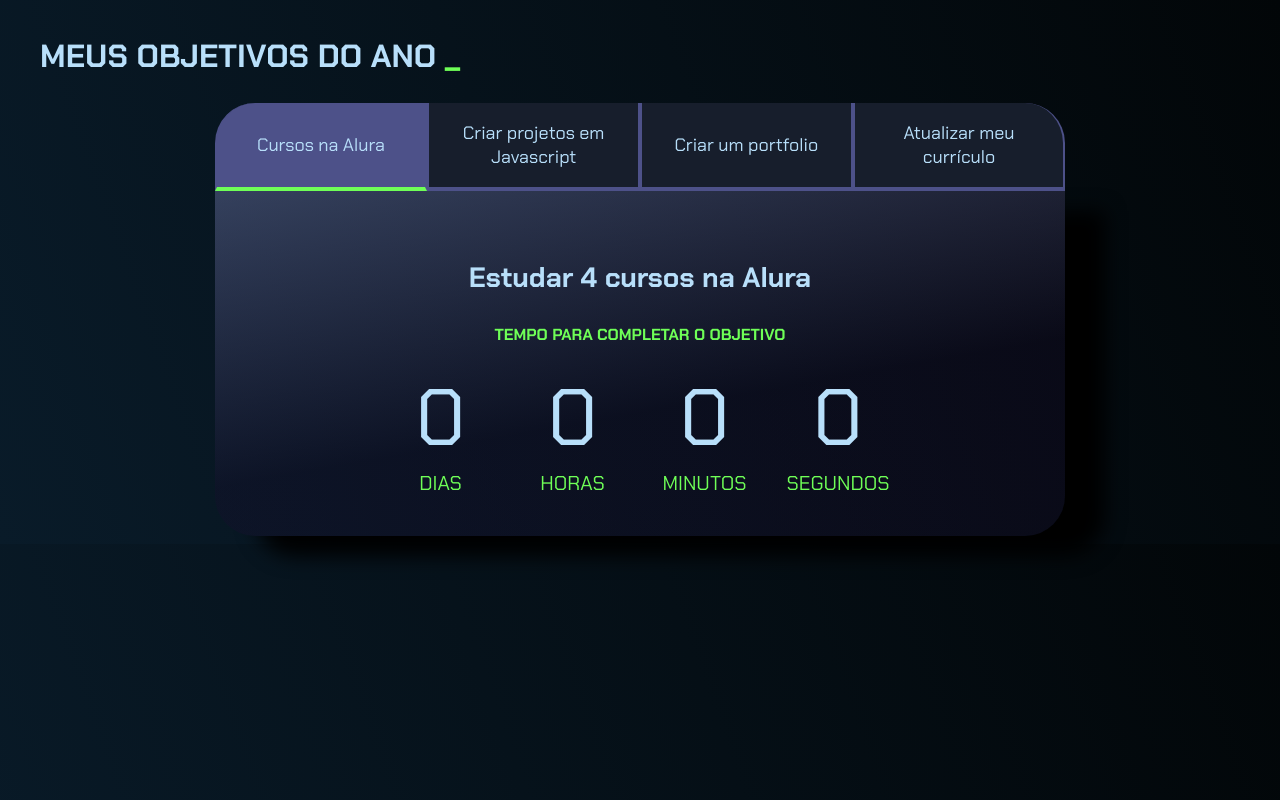
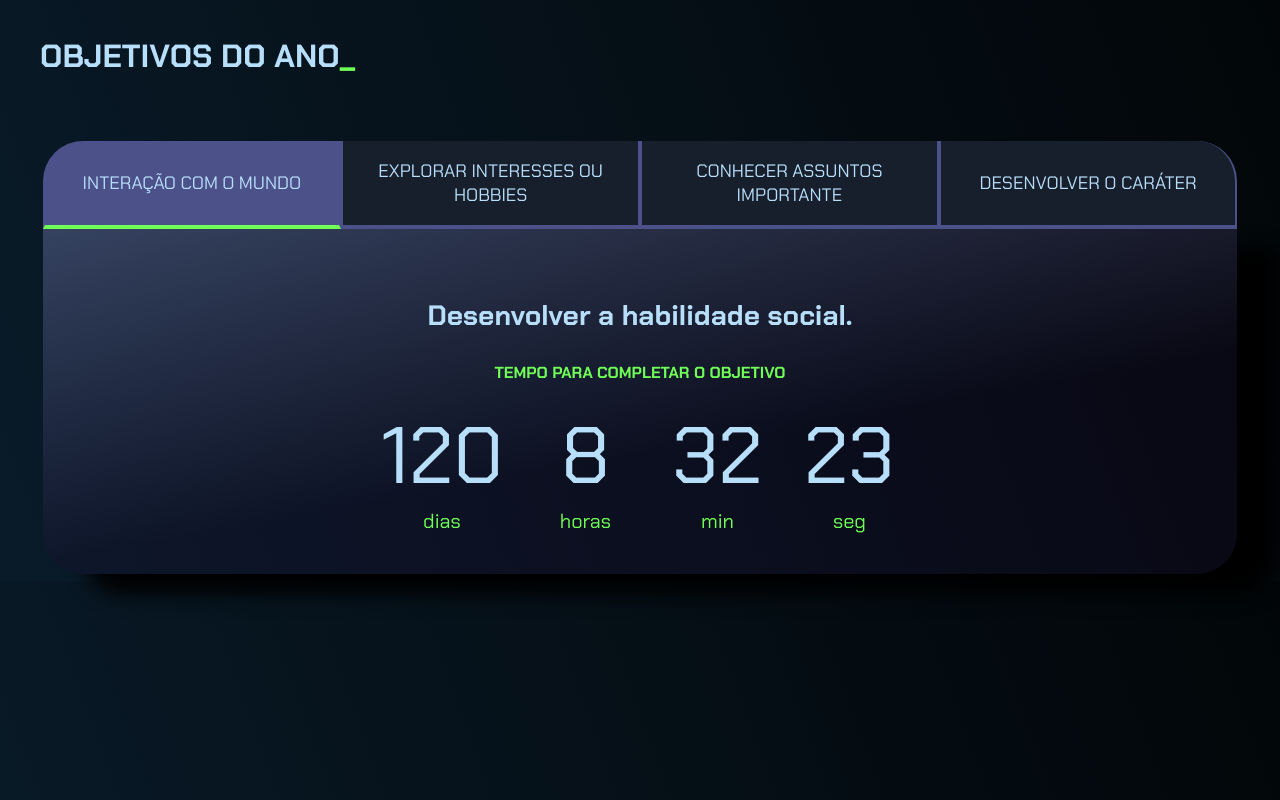
Before and after one commit to Amilcar07/Codigo-2do-timestre-3ero, a plain HTML site: page index.html in a window 1280 px wide. Drawn offline with Linux system fonts and the light colour scheme.

Commit message:
Add files via upload

```diff
--- a/index.html
+++ b/index.html
@@ -1,3 +1,4 @@
+
 <!DOCTYPE html>
 <html lang="pt-br">
 
@@ -10,101 +11,103 @@
 
 <body>
     <section class="conteudo-principal">
-        <h2 class="titulo-principal">MEUS OBJETIVOS DO ANO <span>_</span></h2>
+        <h2 class="titulo-principal">OBJETIVOS DO ANO<span>_</span></h2>
+        <h3></h3>
         <div class="conteudo">
             <div class="botoes">
-                <button class="botao ativo">Cursos na Alura</button>
-                <button class="botao">Criar projetos em Javascript</button>
-                <button class="botao">Criar um portfolio</button>
-                <button class="botao">Atualizar meu currículo</button>
+                <button class="botao ativo">INTERAÇÃO COM O MUNDO</button>
+                <button class="botao">EXPLORAR INTERESSES OU HOBBIES</button>
+                <button class="botao">CONHECER ASSUNTOS IMPORTANTE</button>
+                <button class="botao">DESENVOLVER O CARÁTER</button>
             </div>
             <div class="abas-textos">
                 <div class="aba-conteudo ativo">
-                    <h3 class="aba-conteudo-titulo-principal">Estudar 4 cursos na Alura</h3>
+                    <h3 class="aba-conteudo-titulo-principal">Desenvolver a habilidade social.</h3>
                     <h4 class="aba-conteudo-titulo-secundario">Tempo para completar o objetivo</h4>
                     <div class="contador">
                         <div class="contador-digito">
                             <p class="contador-digito-numero" id="dias0"></p>
-                            <p class="contador-digito-texto">DIAS</p>
+                            <p class="contador-digito-texto">dias</p>
                         </div>
                         <div class="contador-digito">
                             <p class="contador-digito-numero" id="horas0"></p>
-                            <p class="contador-digito-texto">HORAS</p>
+                            <p class="contador-digito-texto">horas</p>
                         </div>
                         <div class="contador-digito">
                             <p class="contador-digito-numero" id="min0"></p>
-                            <p class="contador-digito-texto">MINUTOS</p>
+                            <p class="contador-digito-texto">min</p>
                         </div>
                         <div class="contador-digito">
                             <p class="contador-digito-numero" id="seg0"></p>
-                            <p class="contador-digito-texto">SEGUNDOS</p>
+                            <p class="contador-digito-texto">seg</p>
                         </div>
                     </div>
                 </div>
                 <div class="aba-conteudo">
-                    <h3 class="aba-conteudo-titulo-principal">Criar 5 projetos em Javascript</h3>
+                    <h3 class="aba-conteudo-titulo-principal">Desfrutar de novas experiências</h3>
                     <h4 class="aba-conteudo-titulo-secundario">Tempo para completar o objetivo</h4>
                     <div class="contador">
                         <div class="contador-digito">
                             <p class="contador-digito-numero" id="dias1"></p>
-                            <p class="contador-digito-texto">DIAS</p>
+                            <p class="contador-digito-texto">dias</p>
                         </div>
                         <div class="contador-digito">
                             <p class="contador-digito-numero" id="horas1"></p>
-                            <p class="contador-digito-texto">HORAS</p>
+                            <p class="contador-digito-texto">horas</p>
                         </div>
                         <div class="contador-digito">
                             <p class="contador-digito-numero" id="min1"></p>
-                            <p class="contador-digito-texto">MINUTOS</p>
+                            <p class="contador-digito-texto">min</p>
                         </div>
                         <div class="contador-digito">
                             <p class="contador-digito-numero" id="seg1"></p>
-                            <p class="contador-digito-texto">SEGUNDOS</p>
+                            <p class="contador-digito-texto">seg</p>
                         </div>
                     </div>
                 </div>
                 <div class="aba-conteudo">
-                    <h3 class="aba-conteudo-titulo-principal">Criar um portfolio com os meus 3 melhores projetos</h3>
+                    <h3 class="aba-conteudo-titulo-principal">Saber de assuntos históricos e culturais  para fortalecer o conhecimento.</h3>
                     <h4 class="aba-conteudo-titulo-secundario">Tempo para completar o objetivo</h4>
                     <div class="contador">
                         <div class="contador-digito">
                             <p class="contador-digito-numero" id="dias2"></p>
-                            <p class="contador-digito-texto">DIAS</p>
+                            <p class="contador-digito-texto">dias</p>
                         </div>
                         <div class="contador-digito">
                             <p class="contador-digito-numero" id="horas2"></p>
-                            <p class="contador-digito-texto">HORAS</p>
+                            <p class="contador-digito-texto">horas</p>
                         </div>
                         <div class="contador-digito">
                             <p class="contador-digito-numero" id="min2"></p>
-                            <p class="contador-digito-texto">MINUTOS</p>
+                            <p class="contador-digito-texto">min</p>
                         </div>
                         <div class="contador-digito">
                             <p class="contador-digito-numero" id="seg2"></p>
-                            <p class="contador-digito-texto">SEGUNDOS</p>
+                            <p class="contador-digito-texto">seg</p>
                         </div>
                     </div>
                 </div>
                 <div class="aba-conteudo">
-                    <h3 class="aba-conteudo-titulo-principal">Atualizar meu curriculo com os certificados da Alura</h3>
+                    <h3 class="aba-conteudo-titulo-principal">Conseguer crescimento pessoal.</h3>
                     <h4 class="aba-conteudo-titulo-secundario">Tempo para completar o objetivo</h4>
                     <div class="contador">
                         <div class="contador-digito">
                             <p class="contador-digito-numero" id="dias3"></p>
-                            <p class="contador-digito-texto">DIAS</p>
+                            <p class="contador-digito-texto">dias</p>
                         </div>
                         <div class="contador-digito">
                             <p class="contador-digito-numero" id="horas3"></p>
-                            <p class="contador-digito-texto">HORAS</p>
+                            <p class="contador-digito-texto">horas</p>
                         </div>
                         <div class="contador-digito">
                             <p class="contador-digito-numero" id="min3"></p>
-                            <p class="contador-digito-texto">MINUTOS</p>
+                            <p class="contador-digito-texto">min</p>
                         </div>
                         <div class="contador-digito">
                             <p class="contador-digito-numero" id="seg3"></p>
-                            <p class="contador-digito-texto">SEGUNDOS</p>
+                            <p class="contador-digito-texto">seg</p>
                         </div>
+
                     </div>
                 </div>
             </div>
@@ -114,3 +117,6 @@
 </body>
 
 </html>
+</div>
+<div class="contador-digito">
+    <p class="contador-digito-numero" id="seg3"></p>
--- a/main.js
+++ b/main.js
@@ -15,10 +15,10 @@
 }
 
 const contadores = document.querySelectorAll(".contador");
-const tempoObjetivo1 = new Date("2023-10-05T00:00:00");
-const tempoObjetivo2 = new Date("2023-12-05T00:00:00");
-const tempoObjetivo3 = new Date("2023-12-30T00:00:00");
-const tempoObjetivo4 = new Date("2024-02-01T00:00:00");
+const tempoObjetivo1 = new Date("2025-10-05T00:00:00");
+const tempoObjetivo2 = new Date("2025-12-05T00:00:00");
+const tempoObjetivo3 = new Date("2025-12-30T00:00:00");
+const tempoObjetivo4 = new Date("2025-12-01T00:00:00");
 
 const tempos = [tempoObjetivo1, tempoObjetivo2, tempoObjetivo3, tempoObjetivo4];
 
```
